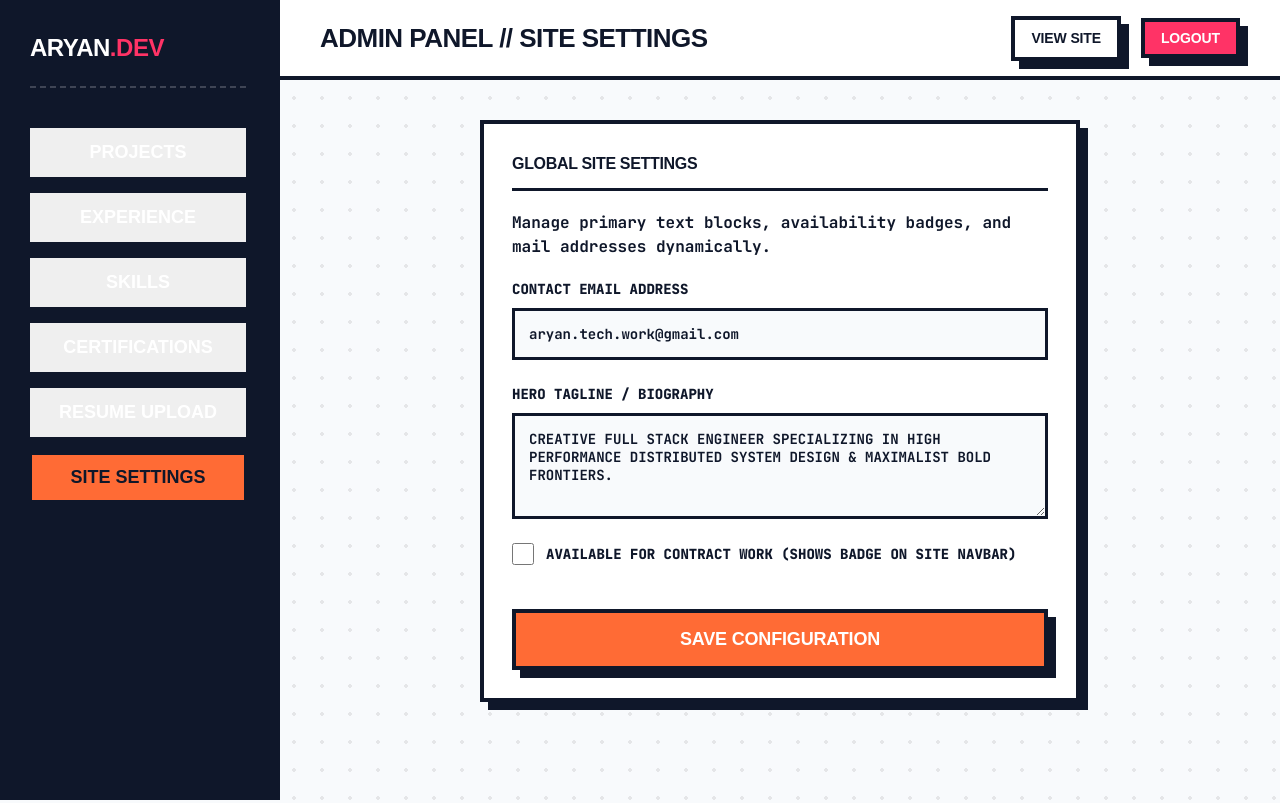
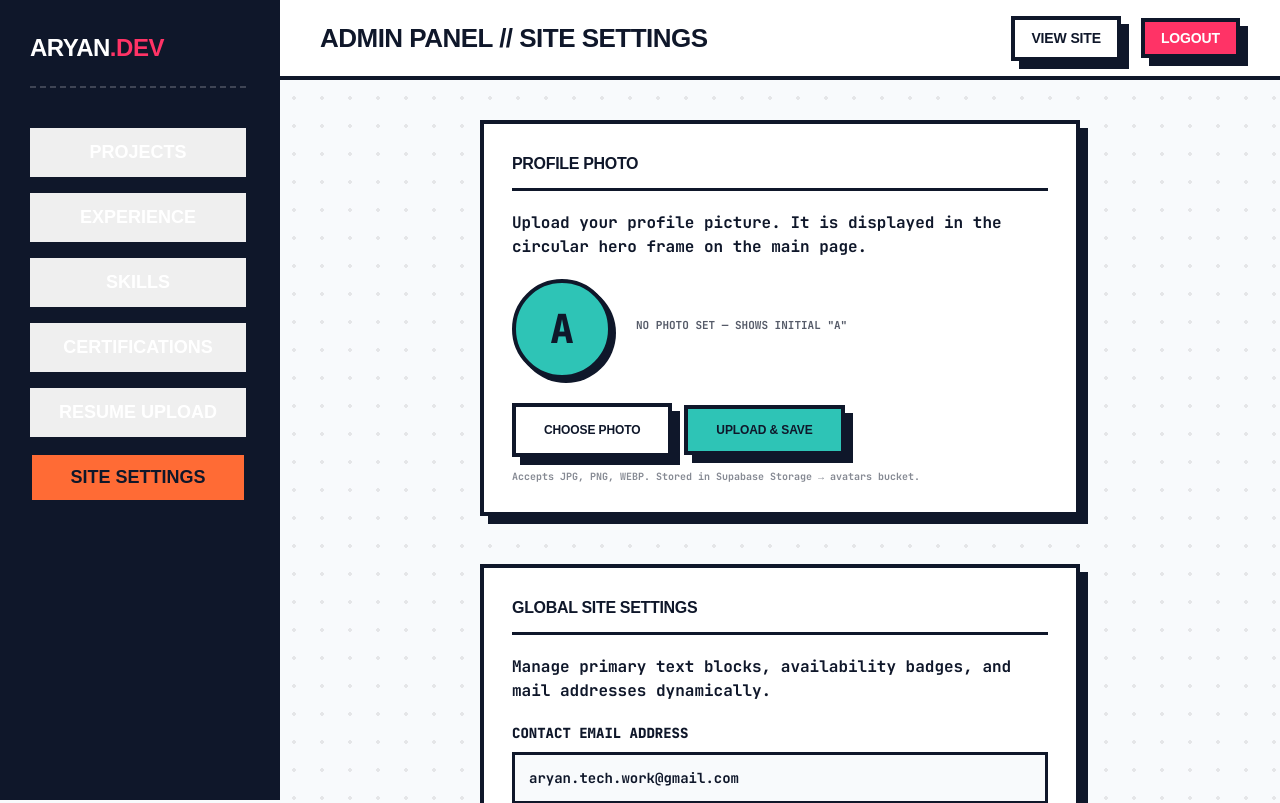
Before and after one commit to AryanKumar-25/aryan-portfolio, a Next.js app: page /admin/settings in a window 1280 px wide. Shown: the top 803 px of the page. Built offline with nearby package versions, Linux system fonts and the light colour scheme; no server answers; the database is empty; a web font is replaced by a local one.

Commit message:
feat: avatar upload in admin settings — Supabase Storage + site_config integration

```diff
--- a/src/app/admin/settings/page.tsx
+++ b/src/app/admin/settings/page.tsx
@@ -1,18 +1,23 @@
 "use client";
 
-import { useEffect, useState } from 'react';
+import { useEffect, useRef, useState } from 'react';
 
 export default function SettingsAdmin() {
     const [loading, setLoading] = useState(true);
     const [saving, setSaving] = useState(false);
+    const [uploadingAvatar, setUploadingAvatar] = useState(false);
     const [toastMsg, setToastMsg] = useState('');
     const [showToast, setShowToast] = useState(false);
+    const fileInputRef = useRef<HTMLInputElement>(null);
 
     const [settings, setSettings] = useState({
         email: '',
         tagline: '',
         available_for_work: 'false'
     });
+
+    const [avatarUrl, setAvatarUrl] = useState('');
+    const [avatarPreview, setAvatarPreview] = useState('');
 
     const triggerToast = (msg: string) => {
         setToastMsg(msg);
@@ -31,6 +36,10 @@ export default function SettingsAdmin() {
                     tagline: resData.data.tagline || 'CREATIVE FULL STACK ENGINEER SPECIALIZING IN HIGH PERFORMANCE DISTRIBUTED SYSTEM DESIGN & MAXIMALIST BOLD FRONTIERS.',
                     available_for_work: resData.data.available_for_work || 'false'
                 });
+                if (resData.data.avatar_url) {
+                    setAvatarUrl(resData.data.avatar_url);
+                    setAvatarPreview(resData.data.avatar_url);
+                }
             }
         } catch (err) {
             triggerToast('FAILED TO LOAD SITE CONFIGURATIONS! ❌');
@@ -70,11 +79,151 @@ export default function SettingsAdmin() {
         }
     };
 
+    // Handle file selection → show local preview before upload
+    const handleFileChange = (e: React.ChangeEvent<HTMLInputElement>) => {
+        const file = e.target.files?.[0];
+        if (!file) return;
+        if (!file.type.startsWith('image/')) {
+            triggerToast('PLEASE SELECT A VALID IMAGE FILE ❌');
+            return;
+        }
+        const objectUrl = URL.createObjectURL(file);
+        setAvatarPreview(objectUrl);
+    };
+
+    // Upload to /api/upload-avatar
+    const handleAvatarUpload = async () => {
+        const file = fileInputRef.current?.files?.[0];
+        if (!file) {
+            triggerToast('SELECT AN IMAGE FILE FIRST ❌');
+            return;
+        }
+
+        setUploadingAvatar(true);
+        triggerToast('UPLOADING PROFILE PHOTO... ⏳');
+
+        try {
+            const formData = new FormData();
+            formData.append('file', file);
+
+            const res = await fetch('/api/upload-avatar', {
+                method: 'POST',
+                body: formData
+            });
+            const data = await res.json();
+
+            if (!res.ok) throw new Error(data.error);
+
+            setAvatarUrl(data.url);
+            setAvatarPreview(data.url);
+            triggerToast('PROFILE PHOTO UPDATED! 🖼️');
+            if (window.triggerConfetti) {
+                window.triggerConfetti(window.innerWidth / 2, window.innerHeight / 2);
+            }
+            // Reset file input
+            if (fileInputRef.current) fileInputRef.current.value = '';
+        } catch (err: any) {
+            triggerToast(err.message || 'AVATAR UPLOAD FAILED! ❌');
+        } finally {
+            setUploadingAvatar(false);
+        }
+    };
+
     return (
         <div className="admin-grid-layout" style={{ gridTemplateColumns: '1fr' }}>
             {loading ? (
                 <div className="admin-empty-state">SYNCING PORTFOLIO GLOBAL SETTINGS...</div>
             ) : (
+                <>
+                    {/* ── Profile Photo Card ─────────────────────────────── */}
+                    <div className="admin-card" style={{ maxWidth: '600px', margin: '0 auto 24px', width: '100%' }}>
+                        <h3 className="admin-card-title">PROFILE PHOTO</h3>
+                        <p style={{ marginBottom: '20px', fontFamily: 'var(--font-mono)' }}>
+                            Upload your profile picture. It is displayed in the circular hero frame on the main page.
+                        </p>
+
+                        {/* Preview */}
+                        <div style={{ display: 'flex', alignItems: 'center', gap: '24px', marginBottom: '24px' }}>
+                            <div style={{
+                                width: '100px',
+                                height: '100px',
+                                borderRadius: '50%',
+                                border: '4px solid var(--color-navy)',
+                                boxShadow: '4px 4px 0 var(--color-navy)',
+                                overflow: 'hidden',
+                                flexShrink: 0,
+                                background: 'var(--color-teal)',
+                                display: 'flex',
+                                alignItems: 'center',
+                                justifyContent: 'center'
+                            }}>
+                                {avatarPreview ? (
+                                    <img
+                                        src={avatarPreview}
+                                        alt="Profile photo preview"
+                                        style={{ width: '100%', height: '100%', objectFit: 'cover', display: 'block' }}
+                                    />
+                                ) : (
+                                    <span style={{
+                                        fontSize: '2.5rem',
+                                        fontWeight: '900',
+                                        color: 'var(--color-navy)',
+                                        fontFamily: 'var(--font-mono)'
+                                    }}>A</span>
+                                )}
+                            </div>
+                            <div style={{ flex: 1 }}>
+                                <p style={{ fontFamily: 'var(--font-mono)', fontSize: '11px', marginBottom: '8px', opacity: 0.7 }}>
+                                    {avatarUrl ? 'CURRENT PHOTO SET ✓' : 'NO PHOTO SET — SHOWS INITIAL "A"'}
+                                </p>
+                                {avatarUrl && (
+                                    <p style={{
+                                        fontFamily: 'var(--font-mono)',
+                                        fontSize: '10px',
+                                        wordBreak: 'break-all',
+                                        opacity: 0.5,
+                                        maxWidth: '320px'
+                                    }}>
+                                        {avatarUrl.split('?')[0].split('/').pop()}
+                                    </p>
+                                )}
+                            </div>
+                        </div>
+
+                        {/* File picker + upload button */}
+                        <div style={{ display: 'flex', gap: '12px', flexWrap: 'wrap', alignItems: 'center' }}>
+                            <label
+                                htmlFor="avatar-file-input"
+                                className="btn btn-white"
+                                style={{ cursor: 'pointer', fontSize: '12px' }}
+                            >
+                                CHOOSE PHOTO
+                            </label>
+                            <input
+                                id="avatar-file-input"
+                                ref={fileInputRef}
+                                type="file"
+                                accept="image/*"
+                                style={{ display: 'none' }}
+                                onChange={handleFileChange}
+                            />
+                            <button
+                                type="button"
+                                className="btn btn-teal"
+                                style={{ fontSize: '12px' }}
+                                onClick={handleAvatarUpload}
+                                disabled={uploadingAvatar}
+                                id="avatar-upload-btn"
+                            >
+                                {uploadingAvatar ? 'UPLOADING...' : 'UPLOAD & SAVE'}
+                            </button>
+                        </div>
+                        <p style={{ fontFamily: 'var(--font-mono)', fontSize: '10px', opacity: 0.5, marginTop: '12px' }}>
+                            Accepts JPG, PNG, WEBP. Stored in Supabase Storage → avatars bucket.
+                        </p>
+                    </div>
+
+                    {/* ── Site Settings Form ─────────────────────────────── */}
                     <div className="admin-card" style={{ maxWidth: '600px', margin: '0 auto', width: '100%' }}>
                         <h3 className="admin-card-title">GLOBAL SITE SETTINGS</h3>
                         <p style={{ marginBottom: '20px', fontFamily: 'var(--font-mono)' }}>
@@ -122,6 +271,7 @@ export default function SettingsAdmin() {
                             </button>
                         </form>
                     </div>
+                </>
             )}
 
             <div className={`toast ${showToast ? 'show' : ''}`} id="settings-toast">
```
Also changed, not shown: src/app/api/upload-avatar/route.ts (added, +71 -0 lines). Lines whose indentation alone changed are shown as unchanged.
